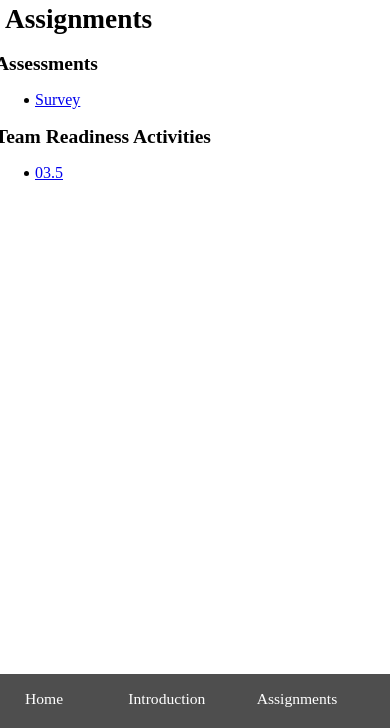
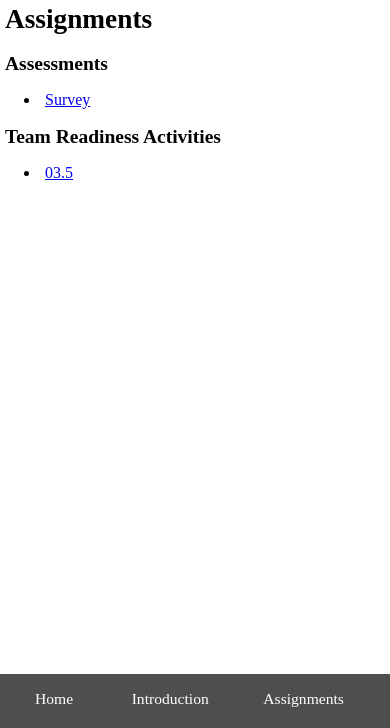
Before and after one commit to mattlayton27/cs313-php, a PHP site: page /assignments/index.html in a window 390 px wide. Shown: the part 116-844 px from the top of the page. Run offline with PHP 8.4, Linux system fonts and the light colour scheme.

Commit message:
Final changes to responsiveness

```diff
--- a/css/screen.css
+++ b/css/screen.css
@@ -109,7 +109,7 @@ main p {
         flex: 1;
     }
     #introduction_fix {
-      margin-left: -25px;
+      margin-left: -35px;
     }
     nav a{
         font-size: 4vw;
@@ -139,7 +139,7 @@ main p {
     #survey {
       margin-left: 5px;
     }
-    #survey h1, h2, p, a {
+    #survey h1 h2 p a {
       margin-left: -5px;
     }
     #introduction img {
```
